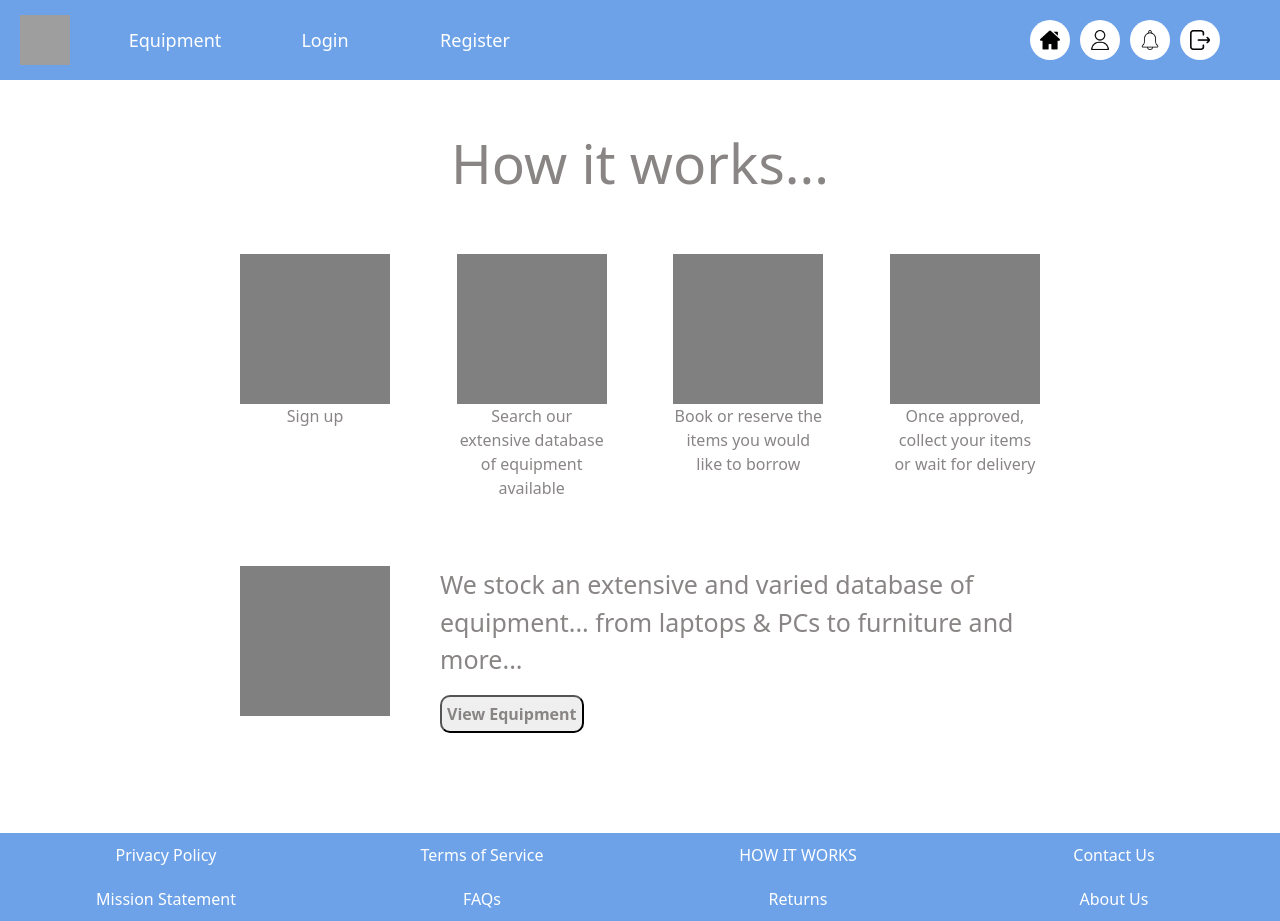
After one commit to ants-1/inventory-management-system, a Django app: page / in a window 1280 px wide. The commit adds this page. Run offline with Django 4.2, Linux system fonts and the light colour scheme; some libraries are stand-ins or nearby versions; grey boxes are pictures that could not be loaded.

Commit message:
Add HTML and styling to landing-page.html, login.html and sign-up.html

```diff
--- a/base/templates/base/landing-page.html
+++ b/base/templates/base/landing-page.html
@@ -1,7 +1,93 @@
-{% extends 'main.html' %}
+{% extends 'main.html' %} {% block content %}
+<style>
+  main {
+    display: flex;
+    flex-direction: column;
+    align-items: center;
+    flex-grow: 1;
+  }
 
-{% block content %}
-<div>
-    <h1>Landing Page</h1>
-</div>
+  h1 {
+    padding: 50px 0;
+    color: #898585;
+    font-size: 55px;
+    font-weight: 300;
+  }
+
+  .info {
+    display: flex;
+    justify-content: space-between;
+    margin-bottom: 50px;
+  }
+
+  .extra-info {
+    display: flex;
+    justify-content: space-between;
+    width: 800px;
+  }
+
+
+  .info div {
+    width: 150px;
+  }
+
+  .info p {
+    font-weight: 300;
+    color: #898585;
+    text-align: center;
+  }
+
+  .extra-info div:not(.icon) {
+    width: 600px;
+  }
+
+  .extra-info p {
+    font-weight: 300;
+    color: #898585;
+    font-size: 25px;
+  }
+
+  .icon {
+    background-color: grey;
+    width: 150px;
+    height: 150px;
+  }
+
+  button {
+    border-radius: 10px;
+    color: #898585;
+    font-weight: 700;
+    padding: 5px;
+  }
+</style>
+<main>
+  <h1>How it works...</h1>
+  <div>
+    <div class="info">
+      <div>
+        <div class="icon"></div>
+        <p>Sign up</p>
+      </div>
+      <div>
+        <div class="icon"></div>
+        <p>Search our extensive database of equipment available</p>
+      </div>
+      <div>
+        <div class="icon"></div>
+        <p>Book or reserve the items you would like to borrow</p>
+      </div>
+      <div>
+        <div class="icon"></div>
+        <p>Once approved, collect your items or wait for delivery</p>
+      </div>
+    </div>
+    <div class="extra-info">
+        <div class="icon"></div>
+        <div>
+            <p>We stock an extensive and varied database of equipment... from laptops & PCs to furniture and more...</p>
+            <button>View Equipment</button>
+        </div>
+    </div>
+  </div>
+</main>
 {% endblock content %}
--- a/base/urls.py
+++ b/base/urls.py
@@ -4,18 +4,20 @@ from . import views
 
 
 urlpatterns = [
-    path('', views.landing_page, name='base_landing_page'),
-    path('sign_up', views.sign_up, name='base_sign_up'),
-    path('login', views.login, name='base_login'),
-    path('edit_profile', views.edit_profile, name='base_edit_profile'), # Form
+    path('', views.landing_page, name='landing_page'),
+    path('landing_page', views.landing_page, name='landing_page'),
+    path('sign_up', views.sign_up, name='sign_up'),
+    path('login', views.login, name='login'),
+    path('edit_profile', views.edit_profile, name='edit_profile'), # Form
     path('equipment_details', views.equipment_details),
-    path('user_profile', views.user_profile, name='base_user_profile'),
-    path('user_alerts', views.user_alerts, name='base_user_alerts'),
-    path('bookings', views.bookings, name='base_bookings'),
-    path('admin_profile', views.admin_profile, name='base_admin_profile'),
-    path('add_equipment', views.add_equipment, name='base_add_equipment'),
-    path('edit_equipment', views.edit_equipement, name='base_edit_equipment'),
-    path('edit_users', views.edit_users, name='base_edit_users'),
-    path('reports', views.reports, name='base_reports'),
-    path('approvals', views.approvals, name='base_approvals')
+    path('user_profile', views.user_profile, name='user_profile'),
+    path('user_alerts', views.user_alerts, name='user_alerts'),
+    path('bookings', views.bookings, name='bookings'),
+    path('admin_profile', views.admin_profile, name='admin_profile'),
+    path('add_equipment', views.add_equipment, name='add_equipment'),
+    path('edit_equipment', views.edit_equipement, name='edit_equipment'),
+    path('edit_users', views.edit_users, name='edit_users'),
+    path('reports', views.reports, name='reports'),
+    path('approvals', views.approvals, name='approvals'),
+    path('equipment_list', views.equipment_list, name="equipment_list"),
 ]
--- a/base/views.py
+++ b/base/views.py
@@ -16,6 +16,9 @@ def login(request):
 
 def edit_profile(request):
     return render(request, 'base/edit-profile.html')
+
+def equipment_list(request):
+    return render(request, 'base/equipment-list.html')
 
 def equipment_details(request):
     return render(request, 'base/equipment-details.html')
--- /dev/null
+++ b/templates/footer.html
@@ -0,0 +1,37 @@
+{% load static %}
+<style>
+    footer {
+        display: flex;
+        flex-direction: column;
+        height: auto;
+        margin-top: 100px;
+        background-color: rgba(13, 101, 217, 0.6);
+        color: white;
+        font-weight: 200;
+    }
+
+    .row {
+        display: flex;
+        justify-content: space-between;
+        padding: 10px 20px;
+    }
+
+    .row > div {
+        flex: 1;
+        text-align: center;
+    }
+</style>
+<footer>
+    <div class="row">
+        <div>Privacy Policy</div>
+        <div>Terms of Service</div>
+        <div>HOW IT WORKS</div>
+        <div>Contact Us</div>
+    </div>
+    <div class="row">
+        <div>Mission Statement</div>
+        <div>FAQs</div>
+        <div>Returns</div>
+        <div>About Us</div>
+    </div>
+</footer>
--- a/templates/main.html
+++ b/templates/main.html
@@ -9,6 +9,13 @@
     {% load bootstrap5 %}
     {% bootstrap_css %}
     <link rel="stylesheet" type="text/css" href="{% static 'base/style.css' %}">
+    <style>
+        .container {
+            display: flex;
+            flex-direction: column;
+            min-height: 71vh;
+          }
+    </style>
 </head>
 <body>
     {% include 'navbar.html' %}
@@ -18,6 +25,7 @@
         {% endblock content %}
     </div>
 
+    {% include 'footer.html' %}
     {% bootstrap_javascript %}
 </body>
 </html>
--- /dev/null
+++ b/templates/navbar.html
@@ -0,0 +1,143 @@
+{% load static %}
+<style>
+  nav {
+    display: flex;
+    justify-content: space-between;
+    align-items: center;
+    background-color: rgba(13, 101, 217, 0.6);
+    padding: 0 20px;
+    height: 80px;
+  }
+
+  .nav-left {
+    display: flex;
+    align-items: center;
+  }
+
+  ul {
+    display: flex;
+    list-style: none;
+    margin: 0 30px 0;
+    padding: 0;
+  }
+
+  li {
+    display: flex;
+    align-items: center;
+    justify-content: center;
+  }
+
+  .nav-left li {
+    width: 150px;
+    height: 80px;
+    font-size: 18px;
+  }
+
+  .nav-right li {
+    border-radius: 100%;
+    margin-right: 10px;
+    background-color: white;
+    width: 40px;
+    height: 40px;
+  }
+
+  .nav-left li a {
+    display: flex;
+    align-items: center;
+    justify-content: center;
+    color: white;
+    text-decoration: none;
+    height: 100%;
+    width: 100%;
+  }
+
+  .nav-right li a {
+    display: flex;
+    align-items: center;
+  }
+
+  .nav-left li:hover {
+    cursor: pointer;
+    background-color: #0d65d9;
+  }
+
+  .nav-right li:hover {
+    cursor: pointer;
+    background-color: grey;
+  }
+
+  .nav-icon {
+    width: 20px;
+  }
+</style>
+<nav>
+  <div class="nav-left">
+    <a href="landing_page">
+      <img src={% static 'base/westminster-logo.png' %} class="logo"
+      style="height:50px; width:50px;" alt="Logo" />
+    </a>
+    <ul>
+      <li>
+        <a href="equipment_list">Equipment</a>
+      </li>
+      <li>
+        <a href="login">Login</a>
+      </li>
+      <li>
+        <a href="sign_up">Register</a>
+      </li>
+      <!--
+        Logged in as User
+        <li>
+            <a href="bookings">Bookings</a>
+        </li>
+        <li>
+            <a href="#">History</a>
+        </li>
+      -->
+      <!--
+        Logged in as Admin
+        <li>
+            <a href="add_equipment">Add Equipment</a>
+        </li>
+        <li>
+            <a href="edit_equipment">Edit Equipment</a>
+        </li>
+        <li>
+            <a href="edit_users">Users</a>
+        </li>
+        <li>
+            <a href="reports">Reports</a>
+        </li>
+      -->
+    </ul>
+  </div>
+  <div class="nav-right">
+    <ul>
+      <li>
+        <a href="#">
+          <img src={% static 'base/home-icon.png' %} class="nav-icon" alt="Home
+          icon" />
+        </a>
+      </li>
+      <li>
+        <a href="#">
+          <img src={% static 'base/user-icon.png' %} class="nav-icon" alt="User
+          icon" />
+        </a>
+      </li>
+      <li>
+        <a href="#">
+          <img src={% static 'base/alert-icon.png' %} class="nav-icon"
+          alt="Alert icon" />
+        </a>
+      </li>
+      <li>
+        <a href="#">
+          <img src={% static 'base/exit-icon.png' %} class="nav-icon" alt="Exit
+          icon" />
+        </a>
+      </li>
+    </ul>
+  </div>
+</nav>
```
Also changed, not shown: base/templates/base/equipment-list.html (added, +7 -0 lines), base/templates/base/login.html (+49 -2 lines), base/templates/base/sign-up.html (+54 -3 lines), base/static/base/alert-icon.png (added), base/static/base/exit-icon.png (added), base/static/base/home-icon.png (added), base/static/base/user-icon.png (added).
